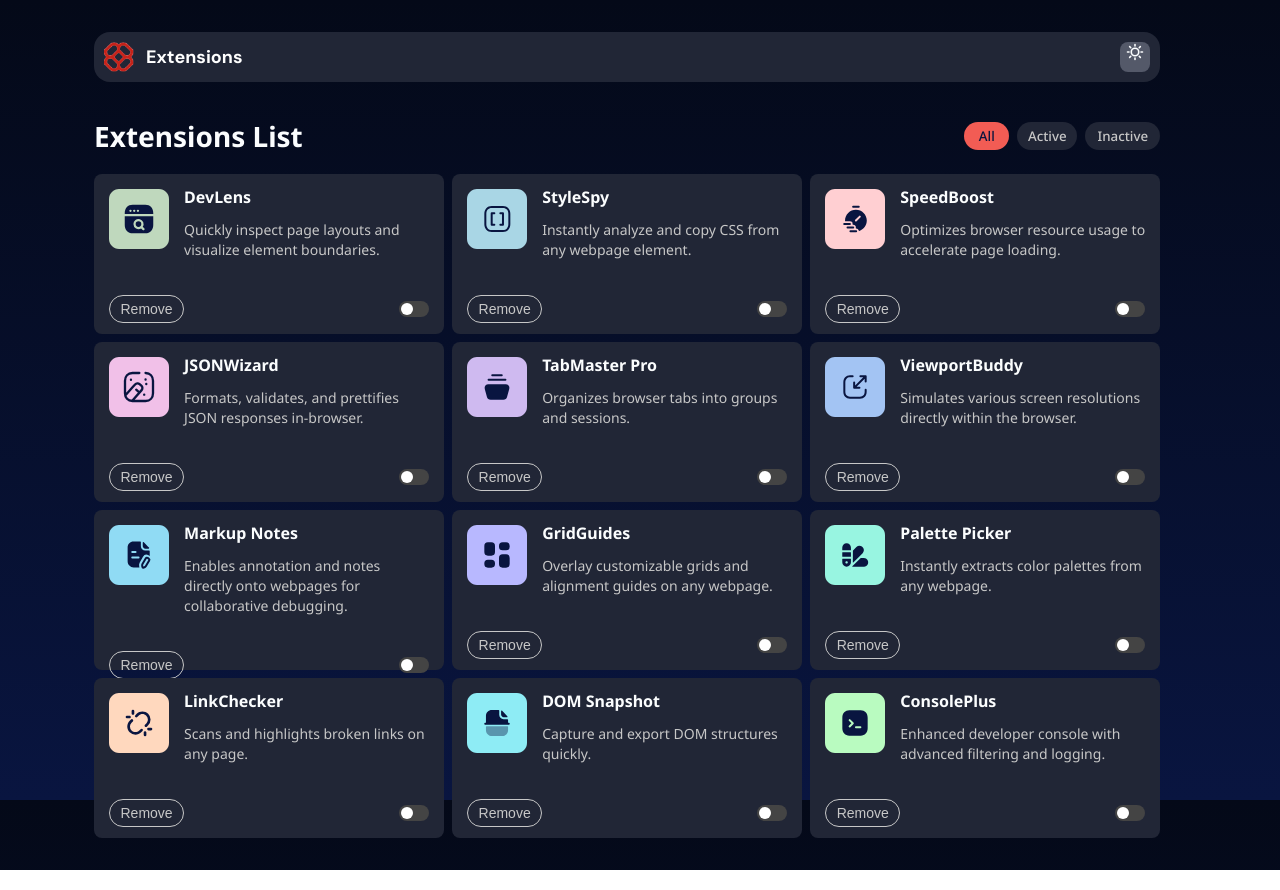
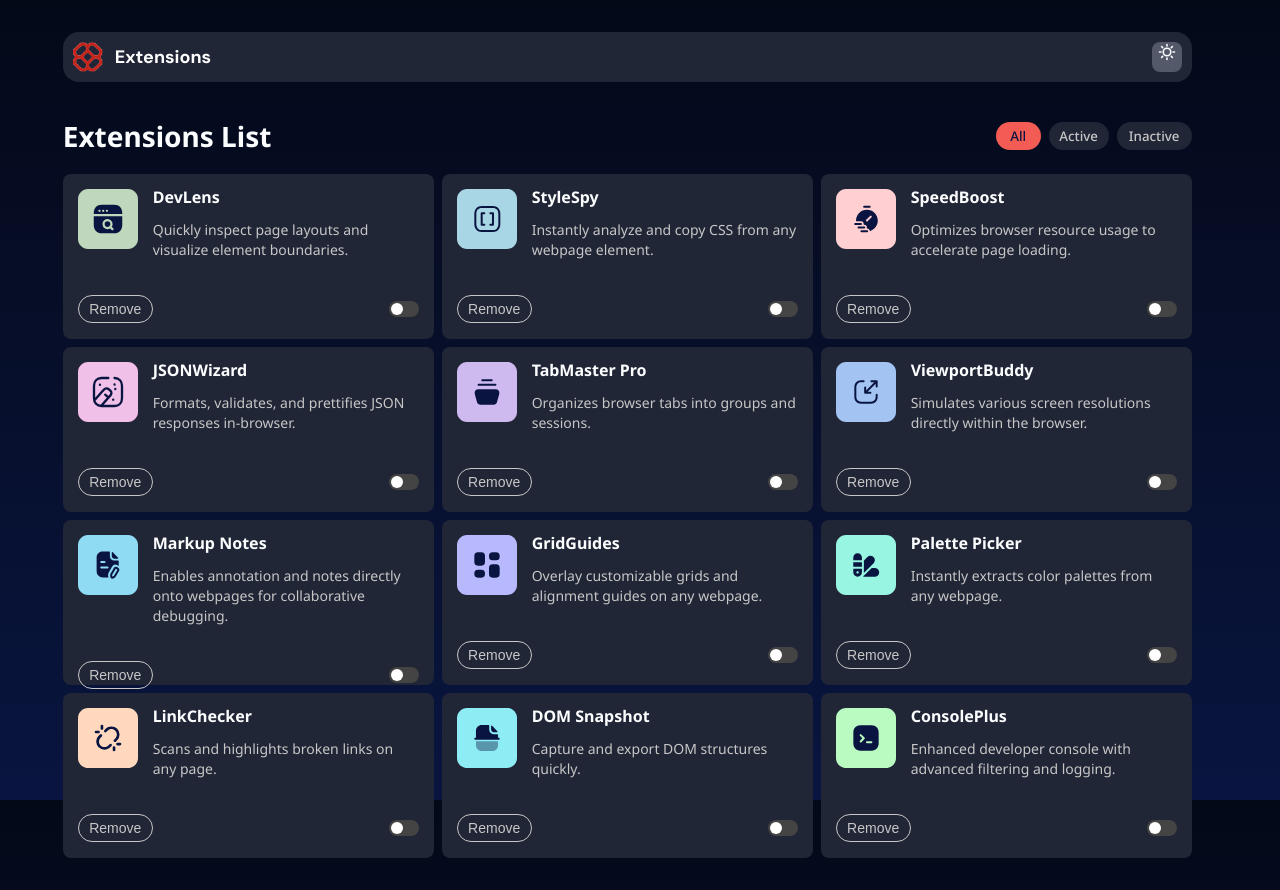
Before and after one commit to alexgabriel2000/browser-extensions, a plain HTML site: page index.html in a window 1280 px wide. Drawn offline with Linux system fonts and the light colour scheme.

Commit message:
Pequenos ajustes nos estilos dos cards

```diff
--- a/style.css
+++ b/style.css
@@ -46,7 +46,7 @@ body {
     flex-direction: column;
     align-items: center;
 
-    width: 85%;
+    width: 90%;
     margin: 2rem 0;
 
 }
@@ -145,7 +145,7 @@ body {
 .list--extension {
     display: grid;
     grid-template-columns: 1fr 1fr 1fr;
-    grid-template-rows: 160px 160px 160px 160px;
+    grid-template-rows: 165px 165px 165px 165px;
     gap: 8px;
     width: 100%;
 }
```
